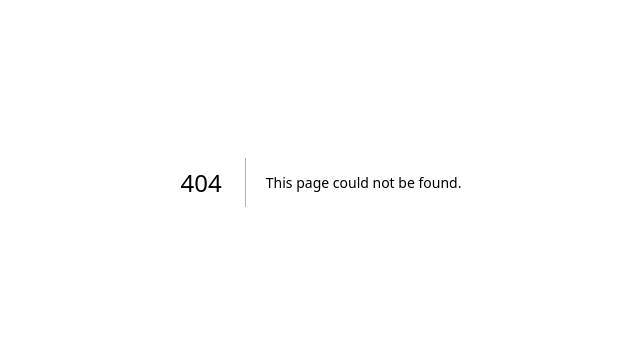
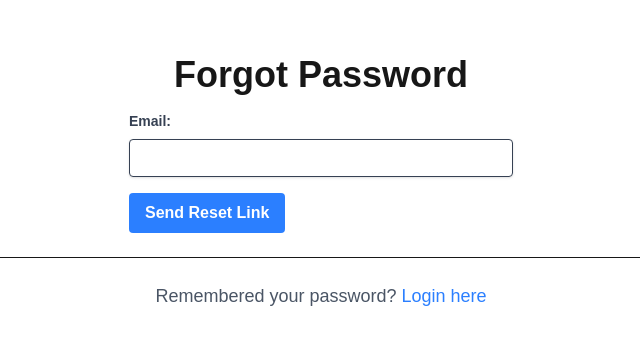
Before and after one commit to Harshitpant12/learn-nextjs, a Next.js app: page /forgotpassword in a window 1280 px wide. Before the commit this address had no page. Shown: the part 218-562 px from the top of the page, without its empty margins (319-959 px from the left). Built offline with nearby package versions, Linux system fonts and the light colour scheme.

Commit message:
add forgotpassword page ui

```diff
--- /dev/null
+++ b/src/app/forgotpassword/page.tsx
@@ -0,0 +1,47 @@
+"use client"
+import axios from "axios"
+import Link from "next/link"
+import toast from "react-hot-toast"
+
+export default function ForgotPasswordPage() {
+
+    const forgotPassword = async (email: string) => {
+        try {
+            const res = await axios.post('/api/users/forgotpassword', {email}) // later use url according to actual api route
+            console.log(res.data);
+            toast.success(res.data.message)
+
+        } catch (error: any) {
+            console.log(error.message);
+            toast.error(error.message);
+        }
+    }
+
+    const handleSubmit = async (e: React.SyntheticEvent<HTMLFormElement>) => {
+        try {
+        e.preventDefault()
+        const formData = new FormData(e.currentTarget)
+        const email = formData.get("email") as string
+        await forgotPassword(email)
+
+        } catch (error: any) {
+           console.log(error.message)
+           toast.error(error.message)
+        }
+    }
+
+    return (
+        <div className="flex flex-col items-center justify-center min-h-screen py-2">
+            <h1 className="text-4xl font-bold mb-4">Forgot Password</h1>
+            <form onSubmit={handleSubmit} className="w-full max-w-sm">
+                <div className="mb-4">
+                    <label htmlFor="email" className="block text-gray-700 text-sm font-bold mb-2">Email:</label>
+                    <input type="email" name="email" id="email" required className="shadow appearance-none border rounded w-full py-2 px-3 text-gray-700 leading-tight focus:outline-none focus:shadow-outline" />
+                </div>
+                <button type="submit" className="bg-blue-500 hover:bg-blue-700 text-white font-bold py-2 px-4 rounded focus:outline-none focus:shadow-outline">Send Reset Link</button>
+            </form>
+            <hr className="my-6 w-full" />
+            <p className="text-lg text-gray-600">Remembered your password? <Link href="/login" className="text-blue-500 hover:text-blue-700">Login here</Link></p>
+        </div>
+    )
+}
--- a/src/app/login/page.tsx
+++ b/src/app/login/page.tsx
@@ -53,6 +53,9 @@ export default function LoginPage(){
             <Link href="/signup" className="text-sm text-gray-500 mt-4 hover:text-gray-700 transition-colors duration-300">
                 Don't have an account? Signup here
             </Link>
+            <Link href="/forgotpassword" className="text-sm text-gray-500 mt-4 hover:text-gray-700 transition-colors duration-300">
+                Forgot password? Reset here
+            </Link>
         </div>
     )
 }
--- a/src/app/verifyemail/page.tsx
+++ b/src/app/verifyemail/page.tsx
@@ -2,7 +2,7 @@
 
 import axios from "axios";
 import Link from "next/link";
-import React, {useEffect, useState} from "react";
+import {useEffect, useState} from "react";
 
 export default function VerifyEmailPage() {
 
```
